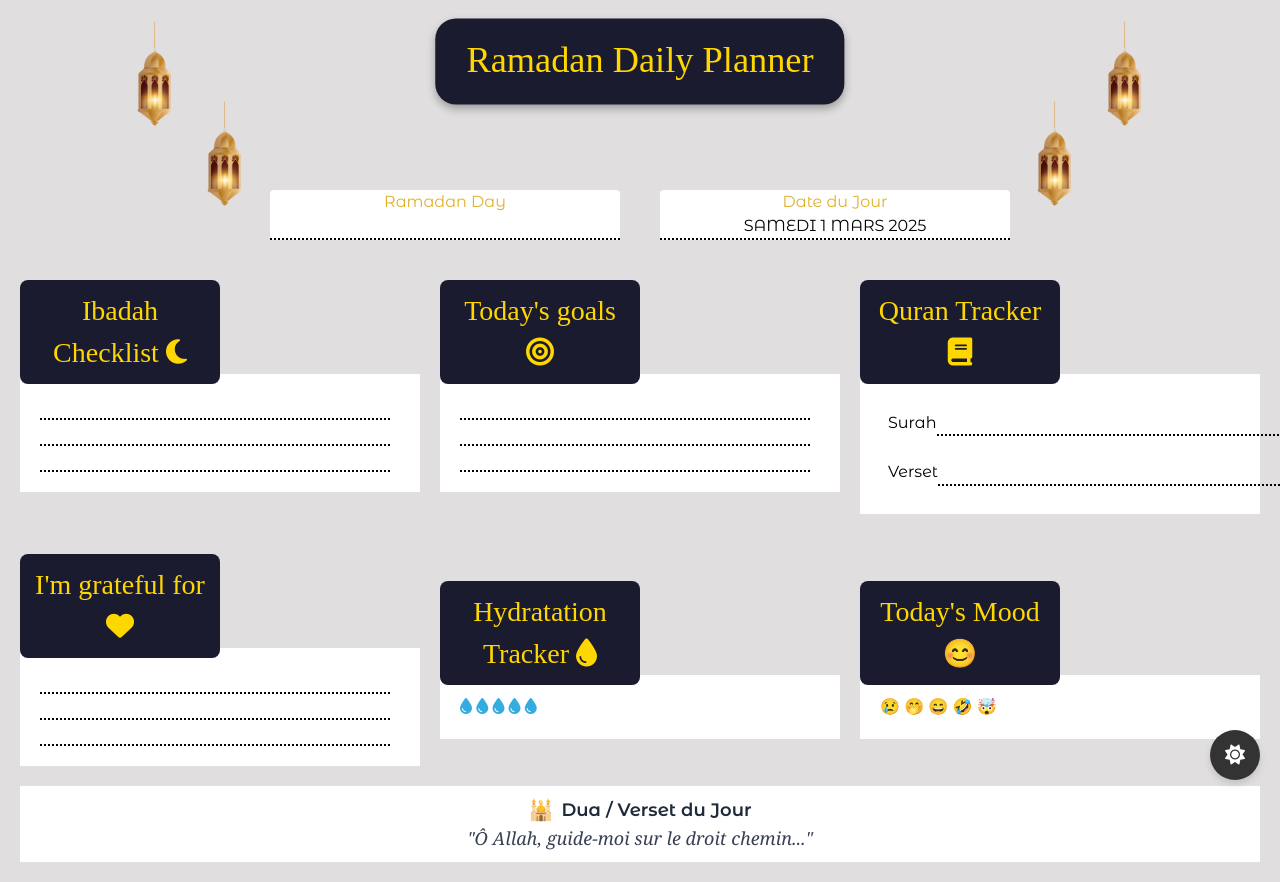
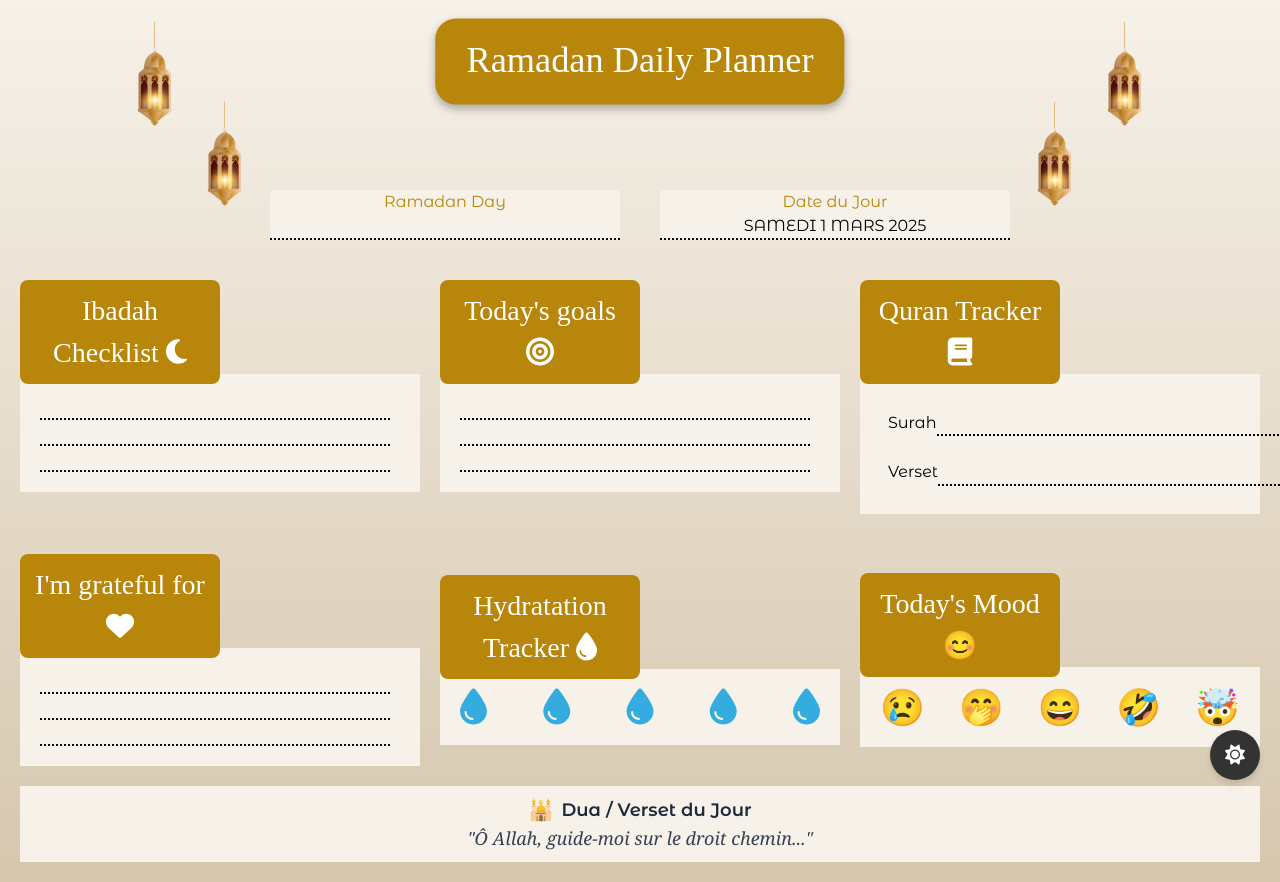
Before and after one commit to binetougaye/ramadan-day-planner, a website: page public/index.html in a window 1280 px wide. Drawn offline with nearby package versions, Linux system fonts and the light colour scheme; a web font is replaced by a local one.

Commit message:
modification styles

```diff
--- a/public/index.html
+++ b/public/index.html
@@ -62,17 +62,17 @@
             <section class="days">
                 <div class="flex justify-center gap-10">
                     <div
-                        class="flex flex-col justify-center items-center bg-white rounded"
+                        class="flex flex-col justify-center items-center bg-[#F6F1E9] rounded"
                     >
-                        <label class="text-[#e1b12c]" for="day"
+                        <label class="text-[#B8860B]" for="day"
                             >Ramadan Day</label
                         >
-                        <input class="bg-white" type="text" />
+                        <input class="bg-[#F6F1E9]" type="text" />
                     </div>
                     <div
-                        class="flex flex-col justify-center items-center bg-white rounded"
+                        class="flex flex-col justify-center items-center bg-[#F6F1E9] rounded"
                     >
-                        <label class="text-[#e1b12c]" for="day"
+                        <label class="text-[#B8860B]" for="day"
                             >Date du Jour</label
                         >
                         <p id="date"></p>
@@ -82,13 +82,13 @@
             <!--  -->
             <section class="prayers">
                 <div class="grid grid-cols-3 gap-5">
-                    <div>
+                    <div class="card">
                         <h4
-                            class="bg-[#1B1B2F] text-[#FFD700] w-50 text-center rounded-lg"
+                            class="bg-[#B8860B] text-[#ffffff] w-50 text-center rounded-lg"
                         >
                             Ibadah Checklist <i class="fa fa-moon"></i>
                         </h4>
-                        <div class="lists card bg-white">
+                        <div class="lists bg-[#F6F1E9]">
                             <div class="flex">
                                 <div>
                                     <input type="text" />
@@ -108,11 +108,11 @@
                     </div>
                     <div class="card">
                         <h4
-                            class="bg-[#1B1B2F] text-[#FFD700] text-center rounded-lg"
+                            class="bg-[#B8860B] text-[#ffffff] text-center rounded-lg"
                         >
                             Today's goals <i class="fa-solid fa-bullseye"></i>
                         </h4>
-                        <div class="lists bg-white">
+                        <div class="lists bg-[#F6F1E9]">
                             <div class="flex">
                                 <div>
                                     <input type="text" />
@@ -132,11 +132,11 @@
                     </div>
                     <div class="card">
                         <h4
-                            class="bg-[#1B1B2F] text-[#FFD700] w-50 text-center rounded-lg"
+                            class="bg-[#B8860B] text-[#ffffff] w-50 text-center rounded-lg"
                         >
                             Quran Tracker <i class="fa fa-book"></i>
                         </h4>
-                        <div class="lists bg-white">
+                        <div class="lists bg-[#F6F1E9]">
                             <div class="flex list items-center">
                                 <label for="">Surah</label>
                                 <div>
@@ -160,11 +160,11 @@
                 >
                     <div class="card">
                         <h4
-                            class="bg-[#1B1B2F] text-[#FFD700] w-50 text-center rounded-lg"
+                            class="bg-[#B8860B] text-[#ffffff] w-50 text-center rounded-lg"
                         >
                             I'm grateful for <i class="fa fa-heart"></i>
                         </h4>
-                        <div class="lists bg-white">
+                        <div class="lists bg-[#F6F1E9]">
                             <div class="rounded">
                                 <input type="text" />
                             </div>
@@ -177,34 +177,37 @@
                         </div>
                     </div>
                     <div class="card">
-                        <h4
-                            class="bg-[#1B1B2F] text-[#FFD700] w-50 text-center rounded-lg"
-                        >
+                        <h4 class="bg-[#B8860B] text-[#ffffff] text-center rounded-lg">
                             Hydratation Tracker
                             <i class="fa-solid fa-droplet"></i>
                         </h4>
-                        <div class="lists bg-white">
-                            <i class="fa-solid text-[#34ace0] fa-droplet"></i>
-                            <i class="fa-solid text-[#34ace0] fa-droplet"></i>
-                            <i class="fa-solid text-[#34ace0] fa-droplet"></i>
-                            <i class="fa-solid text-[#34ace0] fa-droplet"></i>
-                            <i class="fa-solid text-[#34ace0] fa-droplet"></i>
+                        <div class="lists bg-[#F6F1E9]">
+                            <div class="drops flex justify-between items-center p-4">
+                                <i class="fa-solid text-[#34ace0] fa-droplet text-4xl hover:scale-125 transition-transform"></i>
+                                <i class="fa-solid text-[#34ace0] fa-droplet text-4xl hover:scale-125 transition-transform"></i>
+                                <i class="fa-solid text-[#34ace0] fa-droplet text-4xl hover:scale-125 transition-transform"></i>
+                                <i class="fa-solid text-[#34ace0] fa-droplet text-4xl hover:scale-125 transition-transform"></i>
+                                <i class="fa-solid text-[#34ace0] fa-droplet text-4xl hover:scale-125 transition-transform"></i>
+                            </div>
                         </div>
                     </div>
                     <div class="card">
-                        <h4
-                            class="bg-[#1B1B2F] text-[#FFD700] text-center rounded-lg"
-                        >
+                        <h4 class="bg-[#B8860B] text-[#ffffff] text-center rounded-lg">
                             Today's Mood 😊
                         </h4>
-                        <div class="lists bg-white">
-                            <div>😢 🤭 😄 🤣 🤯</div>
+                        <div class="lists bg-[#F6F1E9]">
+                            <div class="emojis flex justify-between items-center p-4">
+                                <span class="emoji text-4xl hover:scale-125 transition-transform">😢</span>
+                                <span class="emoji text-4xl hover:scale-125 transition-transform">🤭</span>
+                                <span class="emoji text-4xl hover:scale-125 transition-transform">😄</span>
+                                <span class="emoji text-4xl hover:scale-125 transition-transform">🤣</span>
+                                <span class="emoji text-4xl hover:scale-125 transition-transform">🤯</span>
+                            </div>
                         </div>
                     </div>
-                </div>
             </section>
             <!-- Dua du jour -->
-            <section class="bg-white dua text-center">
+            <section class="bg-[#F6F1E9] dua text-center">
                 <h4
                     class="font-semibold text-gray-800 text-lg flex items-center justify-center gap-2"
                 >
--- a/public/styles.css
+++ b/public/styles.css
@@ -7,7 +7,7 @@
 }
 body {
     font-family: "Montserrat Alternates", serif;
-    background-color: #e0dede;
+    background: linear-gradient(to bottom, #f6f1e9, #d6c7ae);
 }
 main {
     margin-top: 150px;
@@ -93,7 +93,7 @@ h1 {
     top: 20px;
     left: 50%;
     transform: translateX(-50%);
-    background-color: #1b1b2f;
+    background-color: #B8860B;
     padding: 15px 30px;
     border-radius: 20px;
     box-shadow: 0 4px 8px rgba(0, 0, 0, 0.3);
@@ -102,7 +102,7 @@ h1 {
 
 .ramadan-box h1 {
     margin: 0;
-    color: #ffd700;
+    color: #ffffff;
     font-size: 35px;
 }
 
```
Also changed, not shown: 1 other file.
